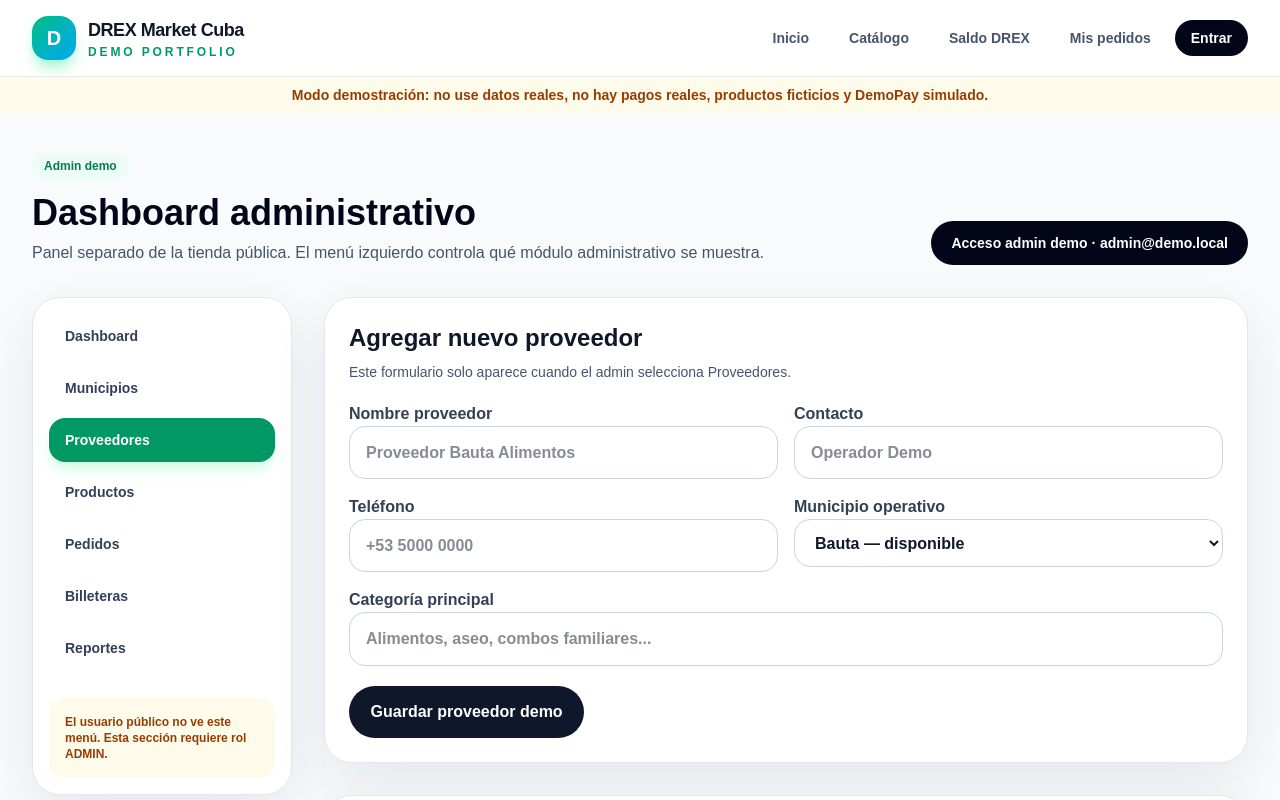
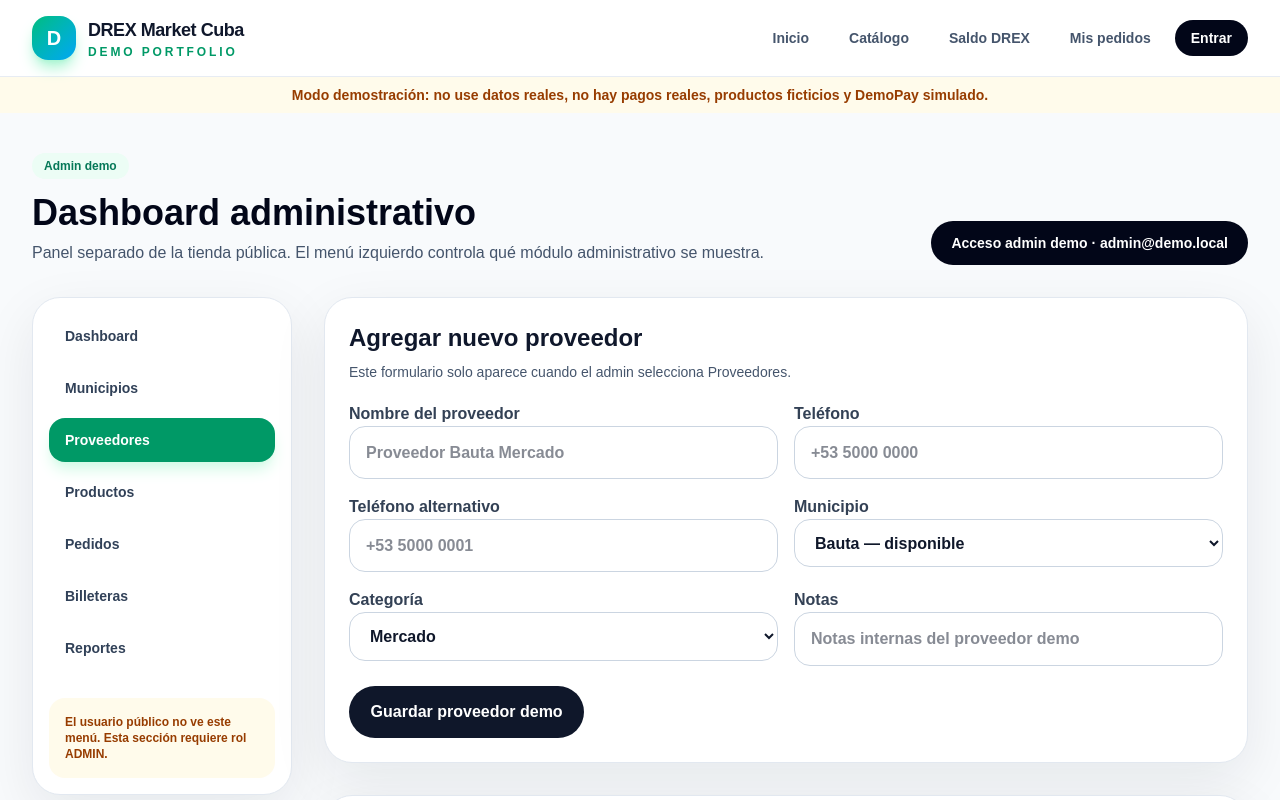
Before and after one commit to Yoarcy/drex-market-cuba-demo, a Next.js app: page /admin in a window 1280 px wide. Both pictures are taken after a click on the button "Proveedores". Shown: the top 800 px of the page. Built offline with nearby package versions, Linux system fonts and the light colour scheme.

Commit message:
feat: simplify provider form fields in admin dashboard

```diff
--- a/src/app/admin/page.tsx
+++ b/src/app/admin/page.tsx
@@ -123,20 +123,30 @@ export default function AdminPage() {
                 <h2 className="text-2xl font-black">Agregar nuevo proveedor</h2>
                 <p className="mt-2 text-sm text-slate-600">Este formulario solo aparece cuando el admin selecciona Proveedores.</p>
                 <div className="mt-5 grid gap-4 md:grid-cols-2">
-                  <Field label="Nombre proveedor" placeholder="Proveedor Bauta Alimentos" />
-                  <Field label="Contacto" placeholder="Operador Demo" />
+                  <Field label="Nombre del proveedor" placeholder="Proveedor Bauta Mercado" />
                   <Field label="Teléfono" placeholder="+53 5000 0000" />
+                  <Field label="Teléfono alternativo" placeholder="+53 5000 0001" />
                   <label className="space-y-2">
-                    <span>Municipio operativo</span>
+                    <span>Municipio</span>
                     <select>
                       <option>Bauta — disponible</option>
                       <option disabled>Guanajay — no disponible aún</option>
                       <option disabled>Mariel — no disponible aún</option>
                     </select>
                   </label>
-                  <label className="space-y-2 md:col-span-2">
-                    <span>Categoría principal</span>
-                    <input placeholder="Alimentos, aseo, combos familiares..." />
+                  <label className="space-y-2">
+                    <span>Categoría</span>
+                    <select>
+                      <option>Mercado</option>
+                      <option>Ferretería</option>
+                      <option>Peletería</option>
+                      <option>Aseo e higiene</option>
+                      <option>Combos familiares</option>
+                    </select>
+                  </label>
+                  <label className="space-y-2">
+                    <span>Notas</span>
+                    <input placeholder="Notas internas del proveedor demo" />
                   </label>
                 </div>
                 <button className="btn-dark mt-5">Guardar proveedor demo</button>
```
Also changed, not shown: 1 other file (tests, documents, lock files or other folders).
